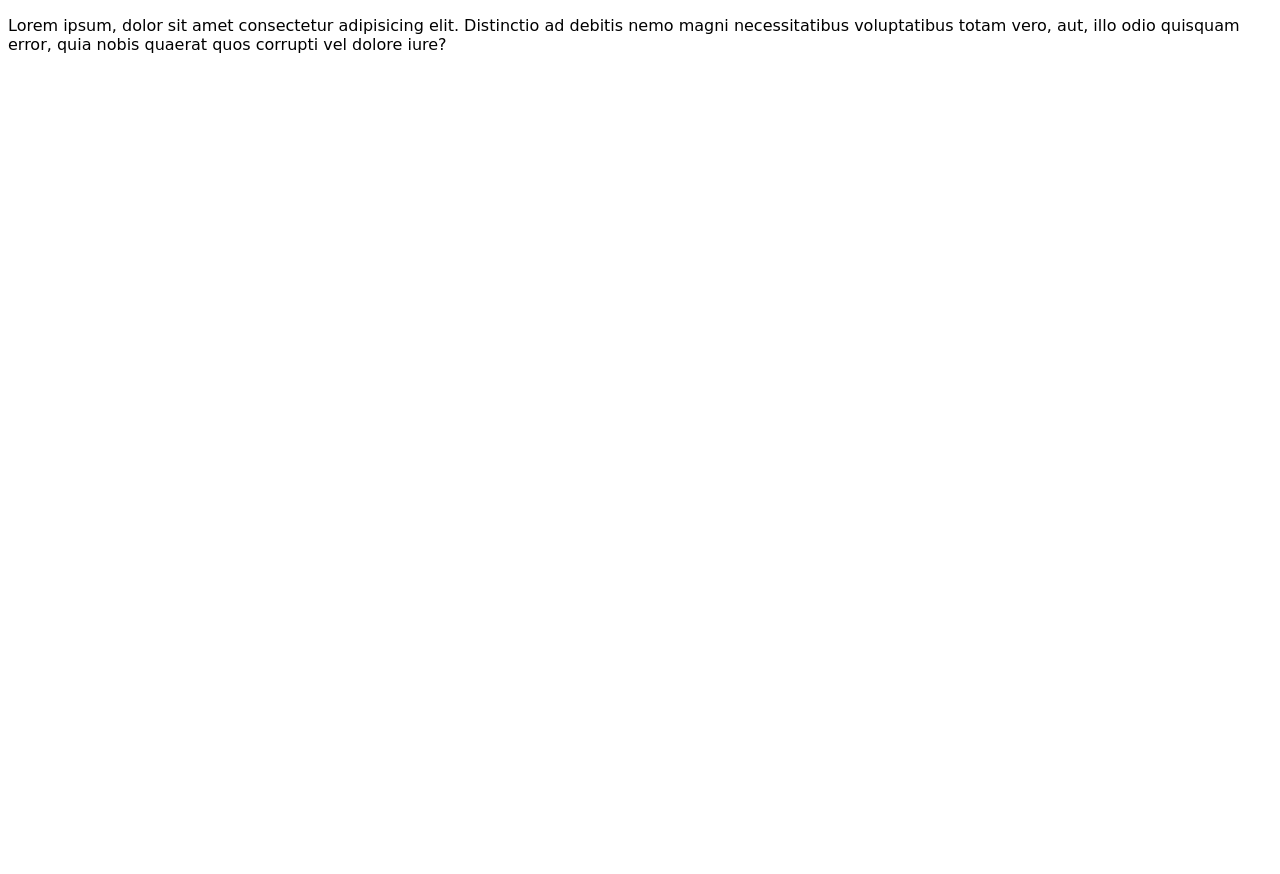
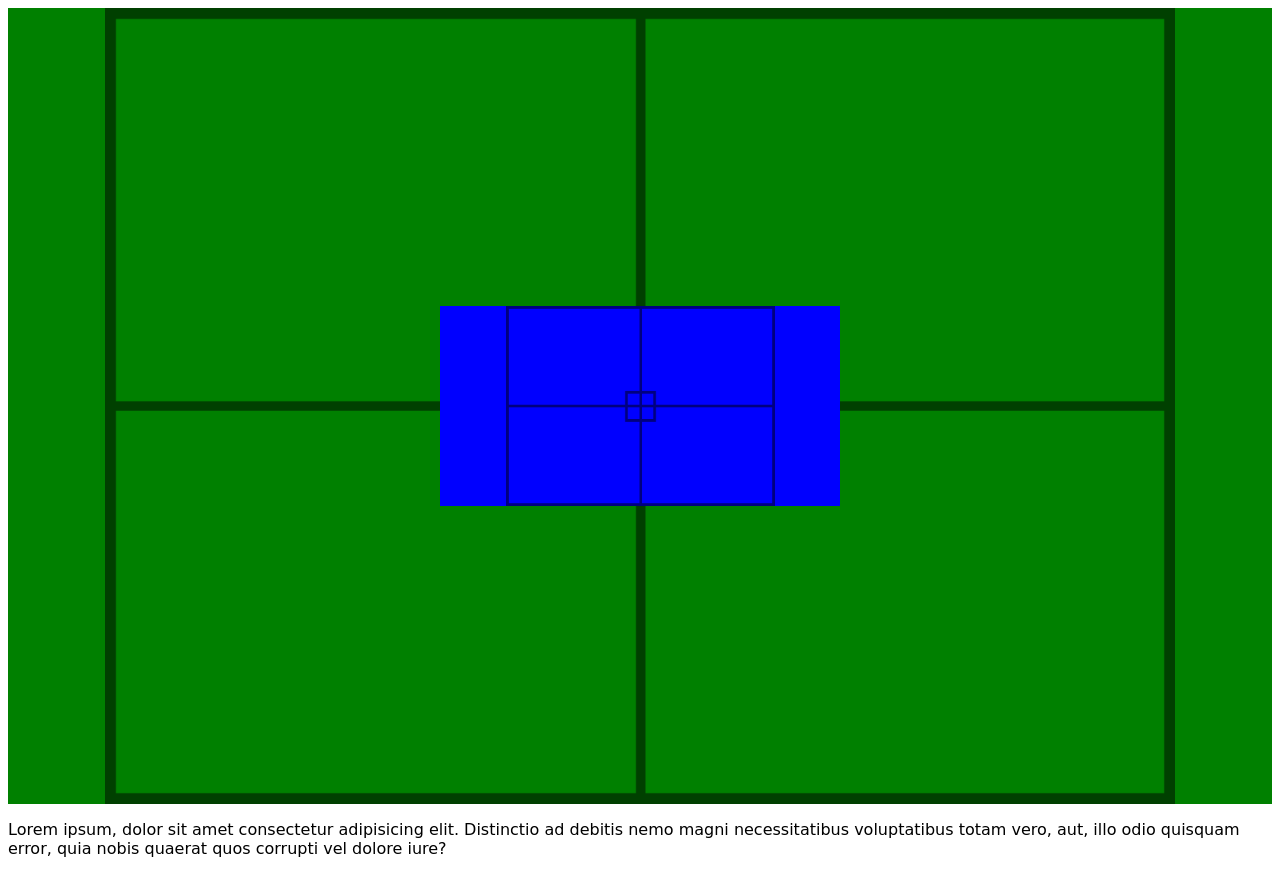
Before and after one commit to Romurak/HTML-CSS, a plain HTML site: page Modulo03/ex022/fundo007.html in a window 1280 px wide. Before the commit the page ends 800 px from the top, so only its background shows below. Drawn offline with Linux system fonts and the light colour scheme.

Commit message:
aula 19/07

```diff
--- a/Modulo03/ex022/fundo007.html
+++ b/Modulo03/ex022/fundo007.html
@@ -3,14 +3,38 @@
 <head>
     <meta charset="UTF-8">
     <meta name="viewport" content="width=device-width, initial-scale=1.0">
-    <title>Document</title>
+    <title>Alinhamento Vertical</title>
     <style>
         body{
             font-family: cursive;
         }
+        #contenier{
+            position: relative;
+            height: 97vh;
+            padding: 10px;
+            background: green url(imagens/target001.png) no-repeat center center ;
+            background-size: contain;
+        }
+        #conteudo{
+            position: absolute;
+            height: 200px;
+            width: 400px;
+            background: blue url(imagens/target001.png) no-repeat center center ;
+            background-size: contain;
+
+            left: 50%;
+            top: 50%;
+
+            transform: translate(-50%,-50%);
+        }
     </style>
 </head>
 <body>
+    <section id="contenier">
+        <article id="conteudo">
+
+        </article>
+    </section>
     <p>Lorem ipsum, dolor sit amet consectetur adipisicing elit. Distinctio ad debitis nemo magni necessitatibus voluptatibus totam vero, aut, illo odio quisquam error, quia nobis quaerat quos corrupti vel dolore iure?</p>
 </body>
 </html>
```
